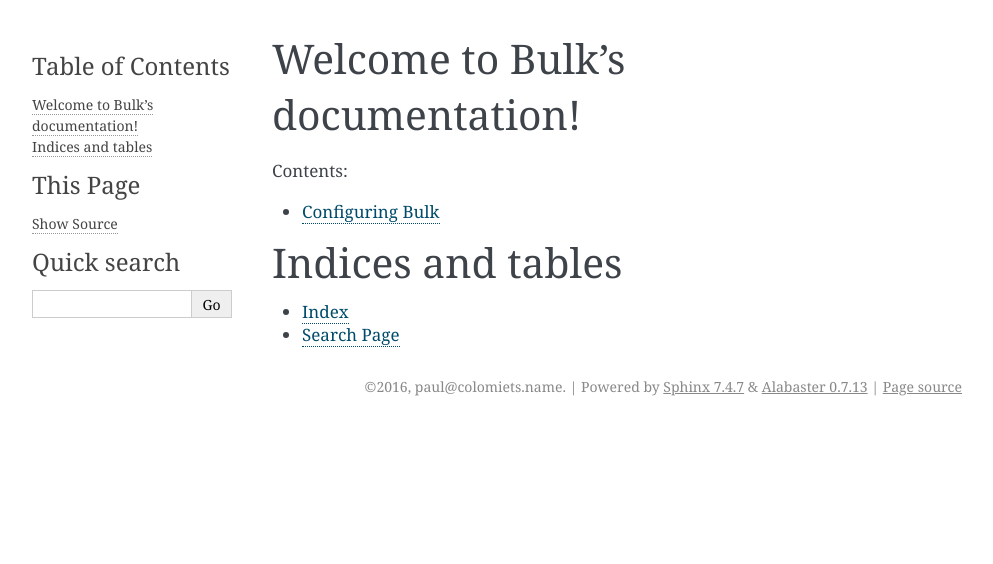
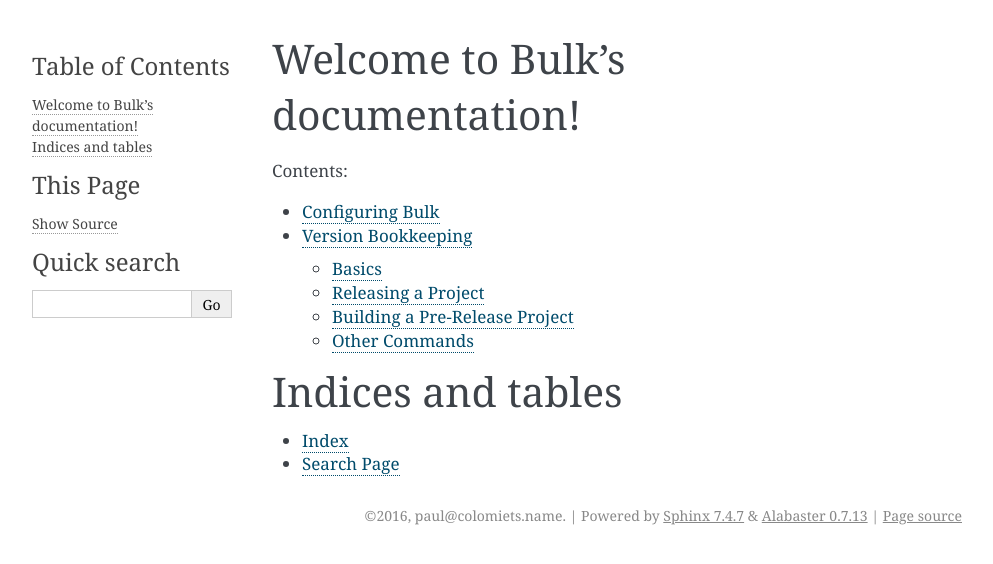
Before and after one commit to tailhook/bulk, a Sphinx documentation site: the page built from doc/index.rst, in a window 1280 px wide. Shown: the top 564 px of the page, without its empty margins (148-1141 px from the left). Built offline with Sphinx 7.4.7, drawn with Linux system fonts in a browser that asks for light colours; some of the changed lines change nothing that is shown.

Commit message:
Add docs for versioning

```diff
--- a/doc/index.rst
+++ b/doc/index.rst
@@ -12,6 +12,7 @@
    :maxdepth: 2
 
    config/index
+   version
 
 
 
--- /dev/null
+++ b/doc/version.rst
@@ -0,0 +1,161 @@
+Version Bookkeeping
+===================
+
+Bulk can be used to sync version of your application to various places in code.
+
+
+Basics
+------
+
+Bulk uses regular expressions to find versions in some file. For example,
+here is how we track versions in typical python project:
+
+.. code-block:: yaml
+
+    versions:
+
+    # There is usually a version in setup.py
+    - file: setup.py
+      # this isn't 100% correct as version can end in different quote or
+      # there might be few version parameters in a file, but this is good
+      # enough for many projects, other projects might need to tweak matcher
+      regex: ^\s*version\s*=\s*["']([^"']+)["']
+
+
+    # Also it's a good idea to put library version into a __version__ attribute
+    # in the version itself
+    - file: your_module/__init__.py
+      regex: ^__version__\s*=\s*["']([^"']+)["']
+
+Put it in ``bulk.yaml`` and now you can find out version with:
+
+.. code-block:: console
+
+    > bulk get-version
+    1.3.5
+
+Yes, the first time you've written ``setup.py`` and ``__init__.py`` you needed
+to put version yourself. This is usually handled by project boilerplate.
+
+
+Releasing a Project
+-------------------
+
+If you obey **semantic versioning** in the project version run one of:
+
+.. code-block:: console
+
+    > bulk bump --breaking -g
+    > bulk bump --feature -g
+    > bulk bump --bugfix -g
+
+The commands above will increment a major, minor or patch version of your
+version number, commit the changes with a comment of
+``Version bumped to v1.3.6`` and create an annotated tag ``v0.3.6`` by
+starting an editor and showing you changes since previous tag. You can opt-out
+commit and tag creation by omitting ``-g`` which is equivalent of longer
+``--git-commit-and-tag``.
+
+You can also use ``-1``, ``-2`` and ``-3`` which increment the specific
+component of version. Technically they are are equivalent to above except
+when version is zero-based ``0.x``.
+
+.. note:: in case of ``0.x`` versions the version numbers are shifted.
+   I.e. if you have two zeros numbers ``0.0.x`` any bump with increment a
+   single version. If you have ``0.x.y`` number second component will increment
+   with both ``--breaking`` and ``--feature``. This is how many existing tools
+   handle semver. Use ``-1``, ``-2`` if in doubt or to switch from ``0.x``
+   versions to ``1.x``.
+
+For **date-based versioning** use:
+
+.. code-block:: console
+
+    > bulk bump -dg
+
+This will force your version to something like ``v180317.0``. If you will
+subsequently run this command on the same day you will get ``v180317.1`` and
+so forth.
+
+.. note:: The date here is UTC to avoid issues with different people releasing
+   in different timezones.
+
+Another way to update is to use ``set-version``:
+
+.. code-block:: console
+
+    > bulk set-version v1.3.5-beta.1
+    ./your_module/__init__.py:1: (v1.3.5 -> v1.3.5-beta.1) __version__ = '1.3.5-beta.1'
+    ./setup.py:6: (v1.3.5 -> v1.3.5-beta.1)       version='1.3.5-beta.1',
+
+This is useful to set some pre-release version as you see in example because we
+don't have a command-line flag for that or in case you have different version
+format or just want to skip version number for some reason.
+
+
+Building a Pre-Release Project
+------------------------------
+
+Everyting above assumes that version is stored in source code and commited to
+git. Which is true for many tools. But you don't want to commit version for
+a prerelease version of application. We have a nice command for this use
+case too:
+
+.. code-block:: console
+
+    > bulk with-version v1.3.6-pre4 your-build-command
+    1.3.5 -> 1.3.6-pre4
+    [ .. output of your-build-command .. ]
+    1.3.6-pre4 -> 1.3.5
+
+This runs build with correct version and ensures that when build is complete
+you will get no version change in git status.
+
+Since the common case is using ``git describe`` for actual version we have a
+shortcut for that:
+
+.. code-block:: console
+
+    > bulk with-git-version your-build-command
+    1.3.5 -> 1.3.5-4-gd923e59-dirty
+    [ .. output of your-build-command .. ]
+    1.3.5-4-gd923e59-dirty -> 1.3.5
+
+(the ``-dirty`` here means you have modified git-tracked files locally)
+
+.. note:: The ``git describe`` command is not strictly semver-compatible.
+   I.e. the version ``x.y.z-n`` is treated as lower than ``x.y.z`` and you're
+   supposed to use ``x.y.z+n`` for that. But for now we decided to stick to
+   what ``git describe`` provides for now. We may provide an option to fix
+   that in future, in the meantime you can use ``with-version``.
+
+
+Other Commands
+--------------
+
+To check if version number is fine (consistent) run:
+
+.. code-block:: console
+
+    > vagga bulk check-version
+    setup.py:6: (v1.3.5)       version='1.3.5',
+    trafaret_config/__init__.py:1: (v1.3.5) __version__ = '1.3.5'
+
+It shows you files and lines where version number is present and will fail
+if there is no version at all or version is inconsistent between multiple
+files.
+
+.. note:: it will **not** show you files and lines which are present in config
+   file but has no version number found. So when adding an entry in
+   ``bulk.yaml`` you should run ``check-version`` and make sure the actual
+   entry exists in the file.
+
+To fix inconsistent version run:
+
+.. code-block:: console
+
+    > vagga bulk set-version v1.3.5 --force
+    setup.py:6: (v1.3.4 -> v1.3.5)       version='1.3.5',
+    trafaret_config/__init__.py:1: (v1.2.3 -> v1.3.5) __version__ = '1.3.5'
+
+Same restriction for not found version as for ``check-version`` applies here.
```
